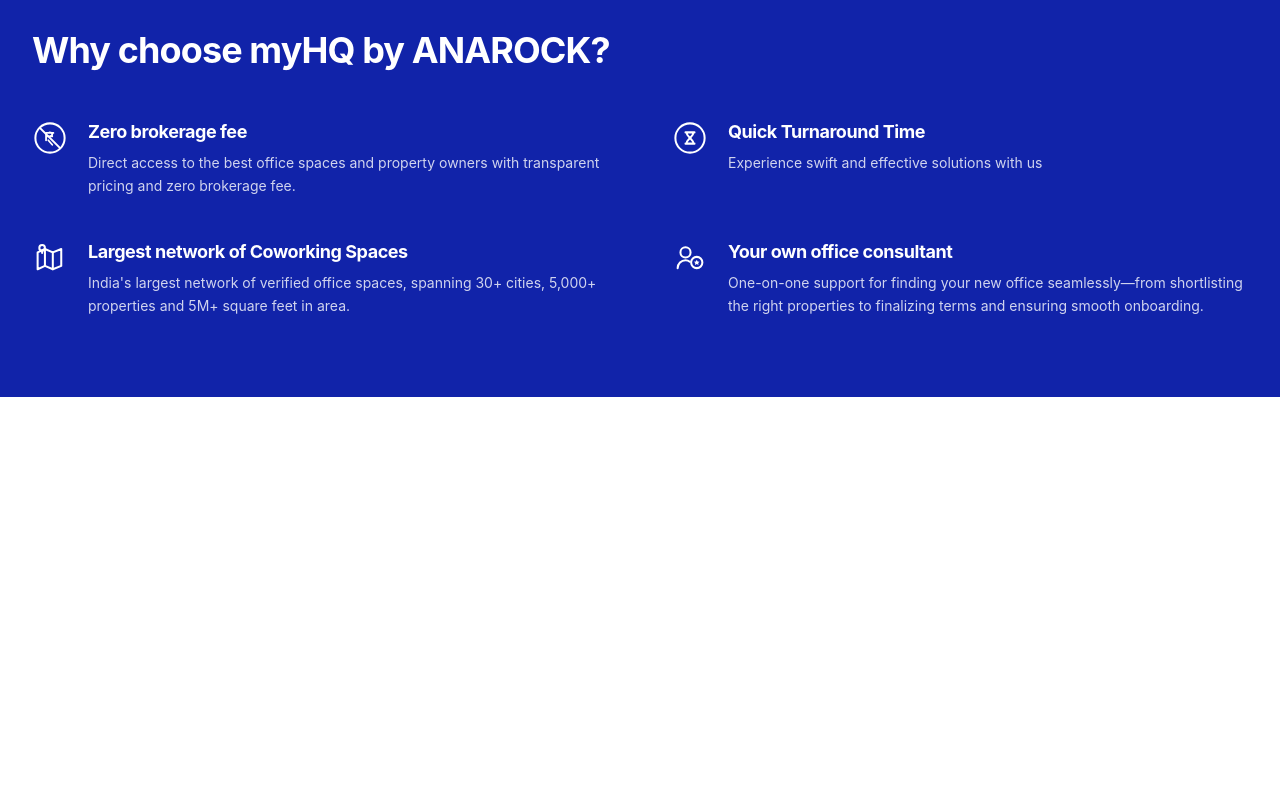
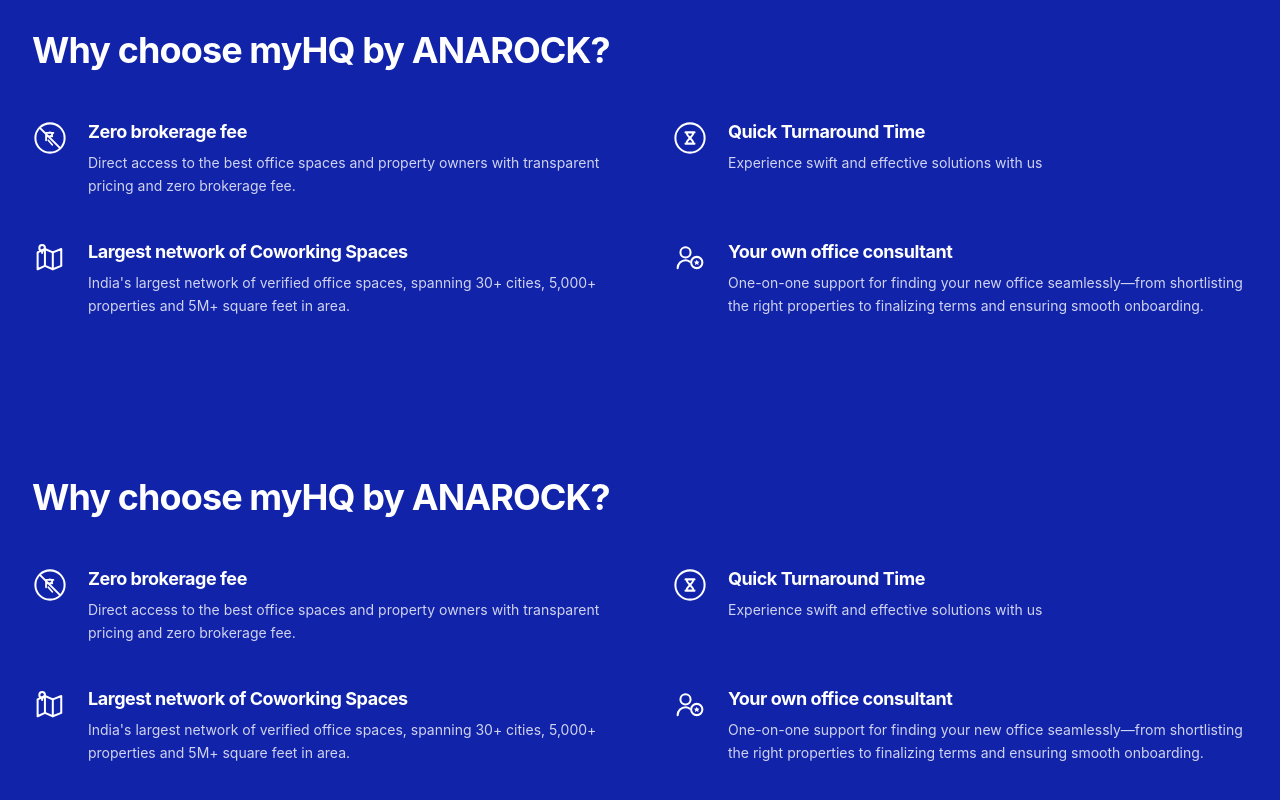
Before and after one commit to pratikbagul1507/my-co-working, a React (Vite) app: page / in a window 1280 px wide. Shown: the part 3364-4164 px from the top of the page. Before the commit the page ends 3761 px from the top, so only its background shows below. Built offline with nearby package versions, Linux system fonts and the light colour scheme.

Commit message:
auto-update

```diff
--- a/src/home/Homepage.jsx
+++ b/src/home/Homepage.jsx
@@ -1133,7 +1133,6 @@ const Homepage = () => {
         </div>
       </section>
 
-
       {/* =================================================================== */}
       {/* SECTION 5: TOP COWORKING SPACES IN INDIA (18 CITIES)                */}
       {/* Data Source: topCoworkingCitiesData & availableCities from homedata */}
@@ -1220,6 +1219,39 @@ const Homepage = () => {
       </section>
 
 
+
+
+           <section
+        aria-label="Why choose mycoworking"
+        className="w-full bg-[#1123a9] py-12 sm:py-16 lg:py-20 px-4 sm:px-6 lg:px-8 select-none"
+      >
+        <div className="max-w-7xl mx-auto">
+          {/* Section Heading */}
+          <h2 className="text-2xl sm:text-3xl lg:text-4xl font-bold text-white tracking-tight mb-8 sm:mb-12">
+            {whyChooseData.title}
+          </h2>
+
+          {/* 6-Value Proposition 2-Column Grid */}
+          <div className="grid grid-cols-1 md:grid-cols-2 gap-y-8 sm:gap-y-10 gap-x-12 lg:gap-x-16">
+            {whyChooseData.features.map((feature) => (
+              <div key={feature.id} className="flex items-start gap-4 sm:gap-5 group">
+                <div className="shrink-0 group-hover:scale-105 transition-transform duration-200">
+                  {renderWhyChooseIcon(feature.icon)}
+                </div>
+                <div className="flex flex-col">
+                  <h3 className="text-base sm:text-lg font-bold text-white tracking-tight mb-1.5">
+                    {feature.title}
+                  </h3>
+                  <p className="text-xs sm:text-sm text-white/80 leading-relaxed font-normal">
+                    {feature.description}
+                  </p>
+                </div>
+              </div>
+            ))}
+          </div>
+        </div>
+      </section>
+
       {/* =================================================================== */}
       {/* MODAL OVERLAY: City Selection Options Popup                        */}
       {/* =================================================================== */}
```
